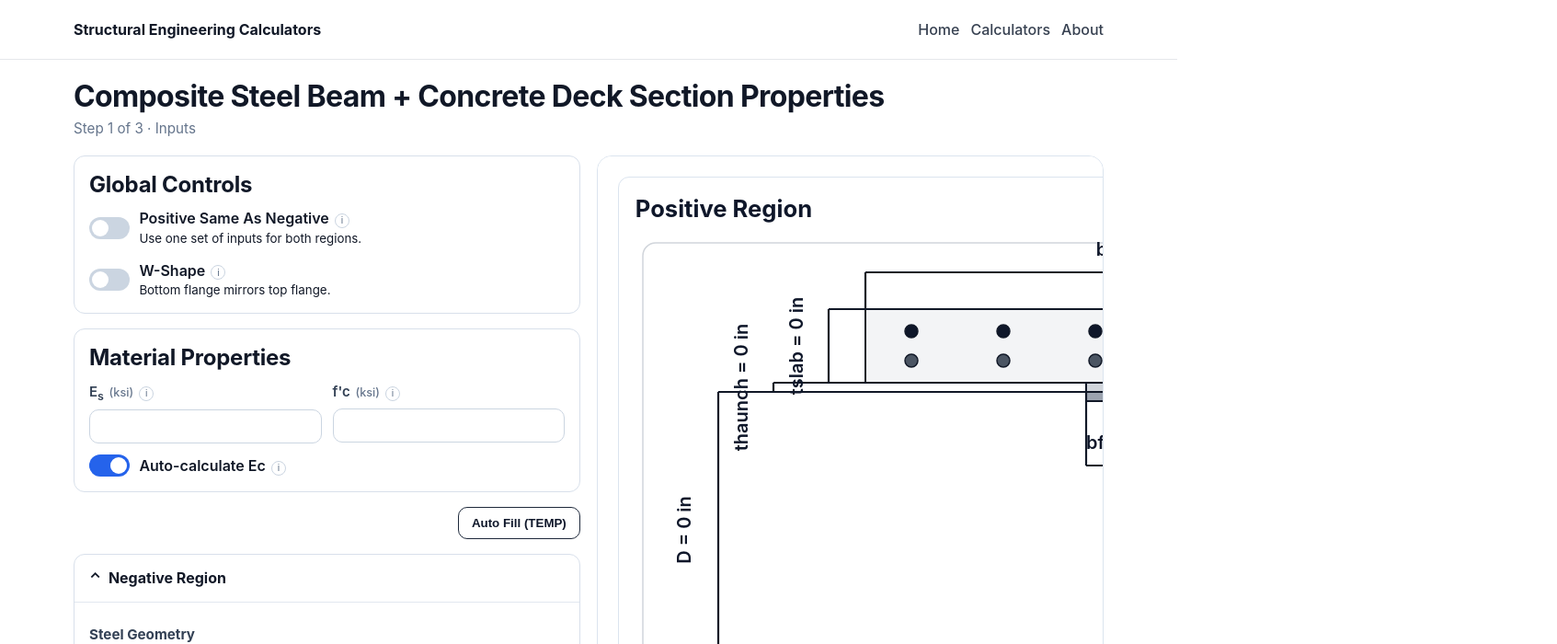
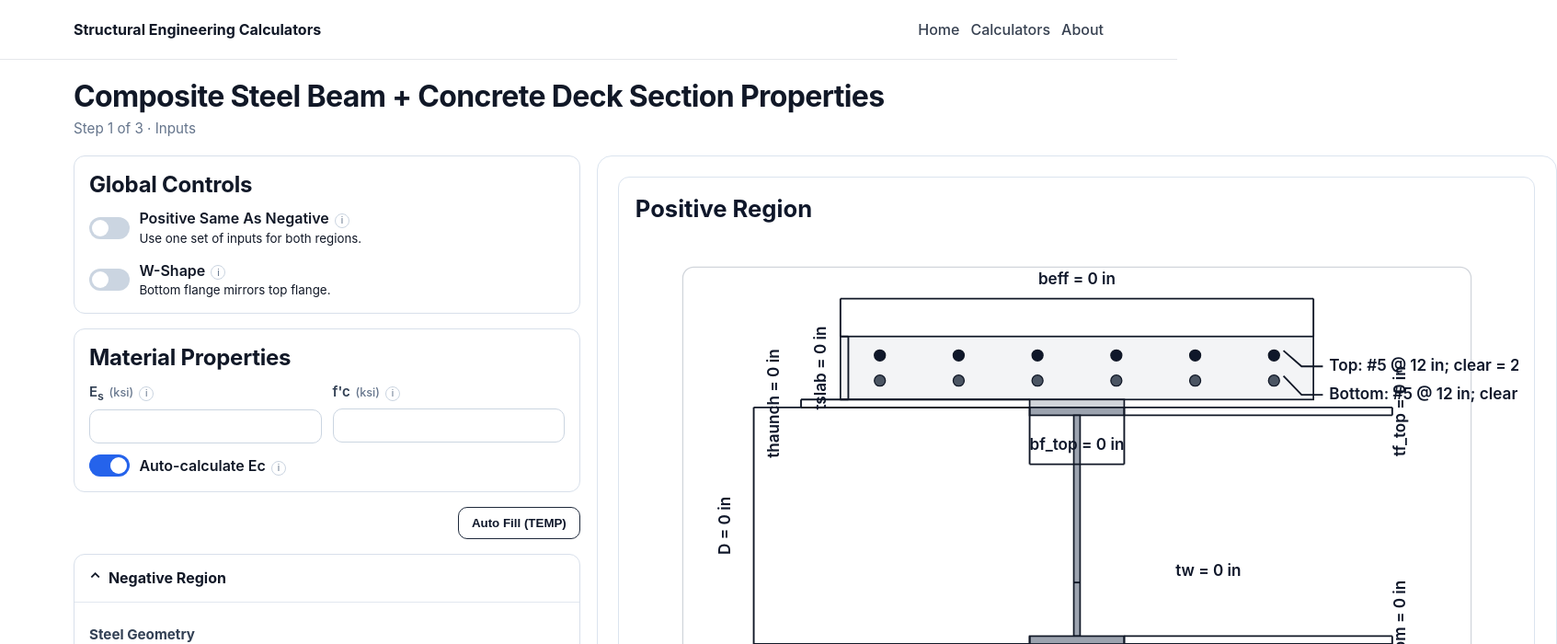
Before and after one commit to parkerallen22/Structural-Engineering-Calculation, a Next.js app: page /calculators/composite-section-properties in a window 1280 px wide. Shown: the top 700 px of the page at 92% size, 1693 px wide, since content can reach past the window. Built offline with nearby package versions, Linux system fonts and the light colour scheme.

Commit message:
Fix page 1 section sketch centering and dimension arrows

```diff
--- a/src/app/calculators/composite-section-properties/page.js
+++ b/src/app/calculators/composite-section-properties/page.js
@@ -210,10 +210,12 @@ function SectionSketch({ region, title }) {
   const tHaunch = toNumber(region.tHaunch, 1);
   const tSlab = toNumber(region.tSlab, 8);
   const bEff = toNumber(region.bEff, 60);
-  const viewWidth = 1100;
-  const viewHeight = 650;
-  const centerX = 550;
-  const topMargin = 80;
+  const viewWidth = 1120;
+  const viewHeight = 700;
+  const viewBoxX = -60;
+  const viewBoxY = -40;
+  const centerX = 500;
+  const topMargin = 88;
 
   const slabW = 600;
   const slabH = 80;
@@ -247,14 +249,14 @@ function SectionSketch({ region, title }) {
     <article className={styles.diagramCard}>
       {title ? <h4>{title}</h4> : null}
       <div className={styles.sectionSketchScroller}>
-        <svg className={styles.sectionSketch} viewBox={`0 0 ${viewWidth} ${viewHeight}`} role="img" aria-label={`Composite section sketch ${title ?? ''}`}>
+        <svg className={styles.sectionSketch} viewBox={`${viewBoxX} ${viewBoxY} ${viewWidth} ${viewHeight}`} role="img" aria-label={`Composite section sketch ${title ?? ''}`}>
         <defs>
-          <marker id={markerId} markerWidth="12" markerHeight="12" refX="6" refY="6" orient="auto-start-reverse">
-            <path d="M0,0 L12,6 L0,12 z" fill="#111827" />
+          <marker id={markerId} markerUnits="strokeWidth" markerWidth="3" markerHeight="3" refX="3" refY="1.5" orient="auto-start-reverse">
+            <path d="M0,0 L3,1.5 L0,3 z" fill="#111827" />
           </marker>
         </defs>
 
-        <rect x="8" y="8" width="984" height="604" rx="14" className={styles.diagramBg} />
+        <rect x="0" y="0" width="1000" height="620" rx="14" className={styles.diagramBg} />
 
         <rect x={centerX - slabW / 2} y={slabY} width={slabW} height={slabH} className={styles.slabShape} />
         <rect x={centerX - topFlangeW / 2} y={haunchY} width={topFlangeW} height={haunchH} className={styles.haunchShape} />
@@ -273,10 +275,10 @@ function SectionSketch({ region, title }) {
         <Dimension markerId={markerId} orientation="vertical" x1={210} y1={slabY} x2={210} y2={haunchY} extA={{ x1: leftSlabEdge, y1: slabY, x2: 210, y2: slabY }} extB={{ x1: leftSlabEdge, y1: haunchY, x2: 210, y2: haunchY }} label={`tslab = ${fmtSketch(tSlab)} in`} className={styles.dimensionLine} textClassName={dimensionTextClass} rotateLabel labelX={190} labelY={(slabY + haunchY) / 2} />
 
         <Dimension markerId={markerId} orientation="horizontal" x1={centerX - topFlangeW / 2} y1={250} x2={centerX + topFlangeW / 2} y2={250} extA={{ x1: centerX - topFlangeW / 2, y1: steelTopY, x2: centerX - topFlangeW / 2, y2: 250 }} extB={{ x1: centerX + topFlangeW / 2, y1: steelTopY, x2: centerX + topFlangeW / 2, y2: 250 }} label={`bf_top = ${fmtSketch(bfTop)} in`} className={styles.dimensionLine} textClassName={dimensionTextClass} labelY={240} />
-        <Dimension markerId={markerId} orientation="horizontal" x1={centerX - bottomFlangeW / 2} y1={618} x2={centerX + bottomFlangeW / 2} y2={618} extA={{ x1: centerX - bottomFlangeW / 2, y1: baseY - bottomFlangeH, x2: centerX - bottomFlangeW / 2, y2: 618 }} extB={{ x1: centerX + bottomFlangeW / 2, y1: baseY - bottomFlangeH, x2: centerX + bottomFlangeW / 2, y2: 618 }} label={`bf_bottom = ${fmtSketch(bfBot)} in`} className={styles.dimensionLine} textClassName={dimensionTextClass} labelY={608} />
+        <Dimension markerId={markerId} orientation="horizontal" x1={centerX - bottomFlangeW / 2} y1={600} x2={centerX + bottomFlangeW / 2} y2={600} extA={{ x1: centerX - bottomFlangeW / 2, y1: baseY - bottomFlangeH, x2: centerX - bottomFlangeW / 2, y2: 600 }} extB={{ x1: centerX + bottomFlangeW / 2, y1: baseY - bottomFlangeH, x2: centerX + bottomFlangeW / 2, y2: 600 }} label={`bf_bottom = ${fmtSketch(bfBot)} in`} className={styles.dimensionLine} textClassName={dimensionTextClass} labelY={590} />
         <Dimension markerId={markerId} orientation="horizontal" x1={centerX - webW / 2} y1={400} x2={centerX + webW / 2} y2={400} label={`tw = ${fmtSketch(tw)} in`} className={styles.dimensionLine} textClassName={dimensionTextClass} labelX={625} textAnchor="start" markerStart markerEnd />
-        <Dimension markerId={markerId} orientation="vertical" x1={915} y1={steelTopY} x2={915} y2={steelTopY + topFlangeH} extA={{ x1: rightSteelEdge, y1: steelTopY, x2: 915, y2: steelTopY }} extB={{ x1: rightSteelEdge, y1: steelTopY + topFlangeH, x2: 915, y2: steelTopY + topFlangeH }} label={`tf_top = ${fmtSketch(tfTop)} in`} className={styles.dimensionLine} textClassName={dimensionTextClass} rotateLabel labelX={940} labelY={steelTopY + topFlangeH / 2} />
-        <Dimension markerId={markerId} orientation="vertical" x1={915} y1={baseY - bottomFlangeH} x2={915} y2={baseY} extA={{ x1: rightSteelEdge, y1: baseY - bottomFlangeH, x2: 915, y2: baseY - bottomFlangeH }} extB={{ x1: rightSteelEdge, y1: baseY, x2: 915, y2: baseY }} label={`tf_bottom = ${fmtSketch(tfBot)} in`} className={styles.dimensionLine} textClassName={dimensionTextClass} rotateLabel labelX={940} labelY={baseY - bottomFlangeH / 2} />
+        <Dimension markerId={markerId} orientation="vertical" x1={900} y1={steelTopY} x2={900} y2={steelTopY + topFlangeH} extA={{ x1: rightSteelEdge, y1: steelTopY, x2: 900, y2: steelTopY }} extB={{ x1: rightSteelEdge, y1: steelTopY + topFlangeH, x2: 900, y2: steelTopY + topFlangeH }} label={`tf_top = ${fmtSketch(tfTop)} in`} className={styles.dimensionLine} textClassName={dimensionTextClass} rotateLabel labelX={925} labelY={steelTopY + topFlangeH / 2} />
+        <Dimension markerId={markerId} orientation="vertical" x1={900} y1={baseY - bottomFlangeH} x2={900} y2={baseY} extA={{ x1: rightSteelEdge, y1: baseY - bottomFlangeH, x2: 900, y2: baseY - bottomFlangeH }} extB={{ x1: rightSteelEdge, y1: baseY, x2: 900, y2: baseY }} label={`tf_bottom = ${fmtSketch(tfBot)} in`} className={styles.dimensionLine} textClassName={dimensionTextClass} rotateLabel labelX={925} labelY={baseY - bottomFlangeH / 2} />
 
         <text x="820" y="132" className={dimensionTextClass}>Top: #5 @ 12 in; clear = 2.25 in</text>
         <text x="820" y="168" className={dimensionTextClass}>{bottomNote}</text>
--- a/src/app/calculators/composite-section-properties/page.module.css
+++ b/src/app/calculators/composite-section-properties/page.module.css
@@ -98,7 +98,7 @@
   border: 1px solid #dbe4ef;
   background: #fff;
   box-shadow: none;
-  overflow: auto;
+  overflow: visible;
   max-height: 1800px;
 }
 
@@ -125,17 +125,22 @@
 .sectionSketchScroller {
   width: 100%;
   overflow-x: auto;
-  overflow-y: hidden;
-  padding-bottom: 0.4rem;
+  overflow-y: visible;
+  padding: 0 0 0.4rem;
+  display: flex;
+  justify-content: center;
 }
 
+
 .sectionSketch {
-  width: 1100px;
-  min-width: 1100px;
-  height: 650px;
+  width: min(100%, 1120px);
+  min-width: 960px;
+  height: auto;
+  aspect-ratio: 1120 / 700;
   display: block;
   overflow: visible;
 }
+
 
 .dimensionLine {
   stroke: #111827;
```
